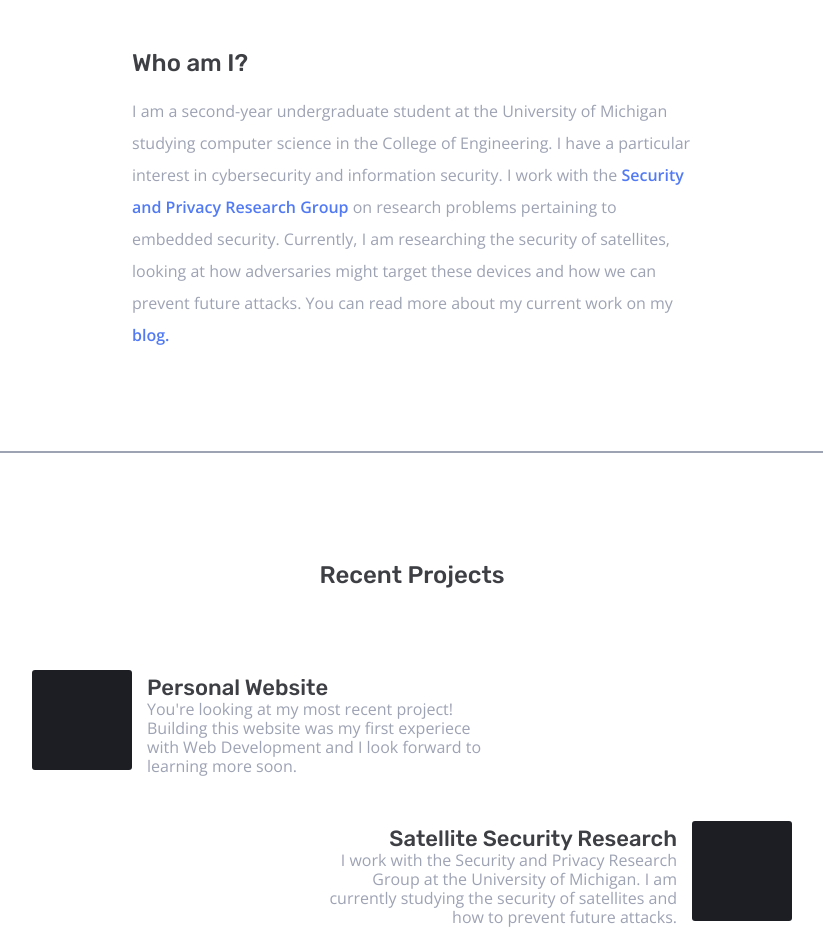
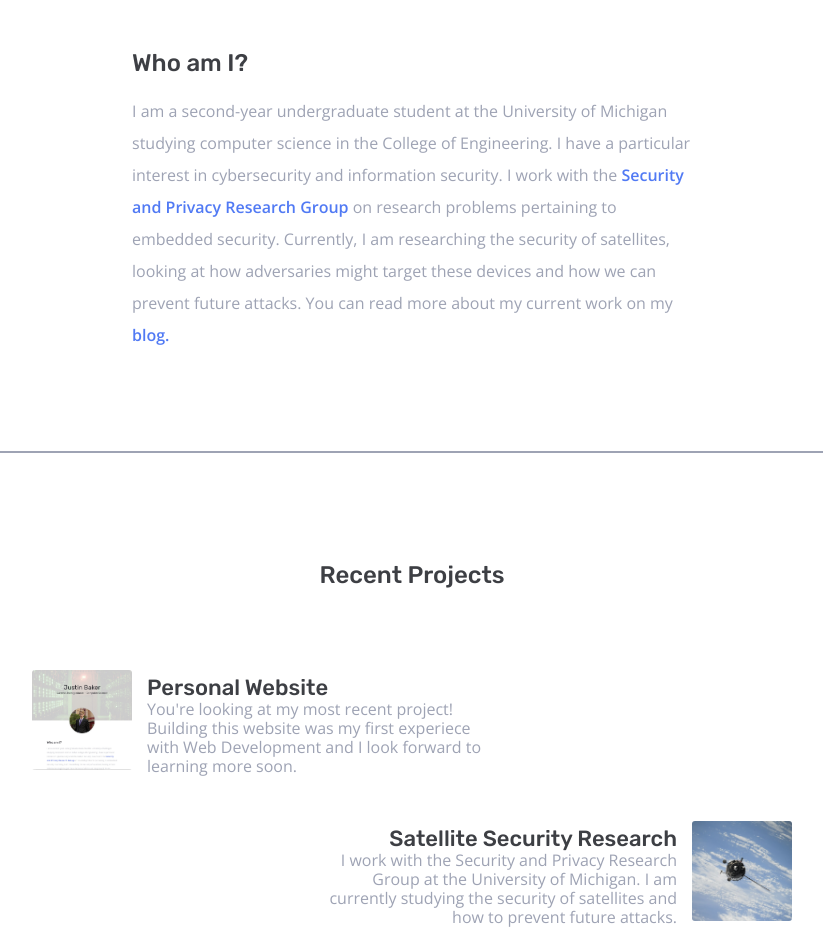
Before and after one commit to justindbaker/personal, a Jekyll site: the page built from index.html, in a window 1280 px wide. Shown: the part 611-1563 px from the top of the page, without its empty margins (228-1051 px from the left). Built offline with Jekyll 4.4.1, drawn with Linux system fonts in a browser that asks for light colours.

Commit message:
This should display all images on homescreen

```diff
--- a/_sass/2-layouts/index.sass
+++ b/_sass/2-layouts/index.sass
@@ -105,10 +105,10 @@ h2.recent-projects
                     repeat: no-repeat
             .project-image-three
                 background:
-                    image: url('../img/projectWebsite.jpg')
+                    image: url('../assets/img/projectWebsite.jpg')
             .project-image-four
                 background:
-                    image: url('../img/recentProjectSat.jpg')
+                    image: url('../assets/img/recentProjectSat.jpg')
             .project-text
                 min-height: 83px
                 height: 100%
```
